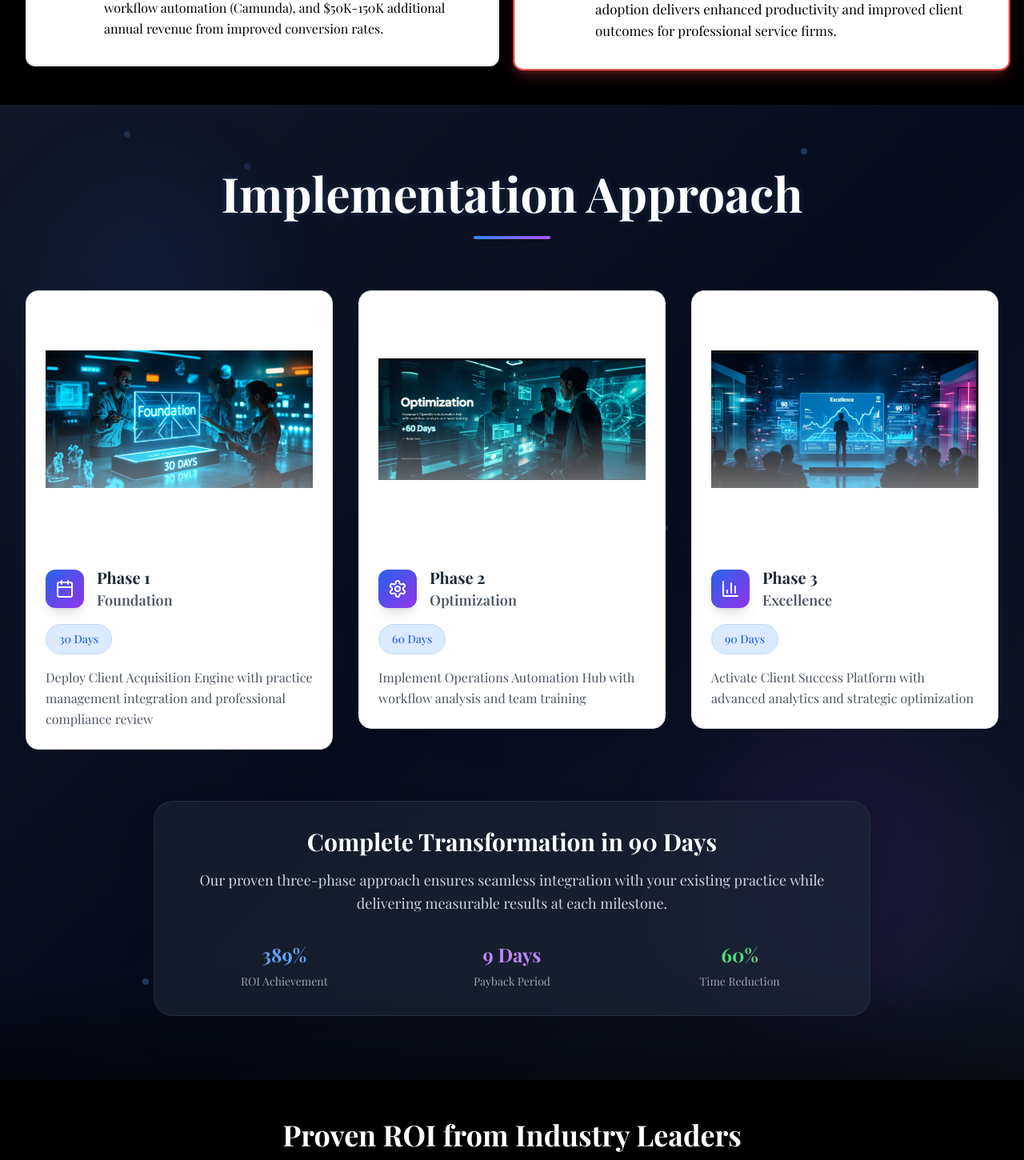
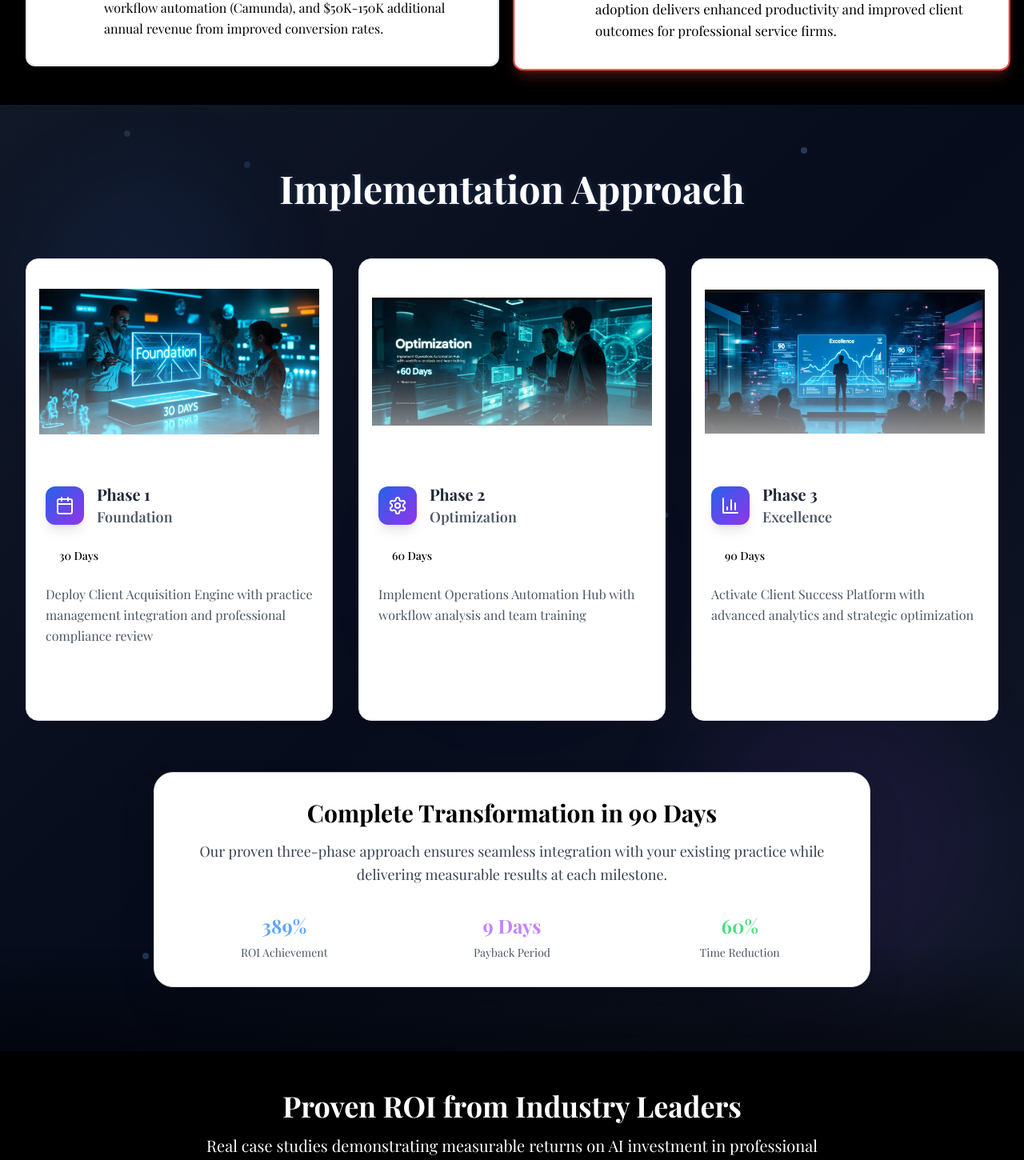
Before and after one commit to SridharA16/ServicoA16, a React (Vite) app: page / in a window 1280 px wide. Shown: the part 2109-3559 px from the top of the page at 80% size. Built offline with nearby package versions, Linux system fonts and the light colour scheme.

Commit message:
Fix Implementation Approach Section Styling

```diff
--- a/src/components/ImplementationSection.tsx
+++ b/src/components/ImplementationSection.tsx
@@ -93,13 +93,12 @@ const ImplementationSection: React.FC<ImplementationSectionProps> = ({ isDarkMod
         {/* Section Title with Glow Effect */}
         <div className="text-center mb-16">
           <h2
-            className="text-5xl md:text-6xl font-bold text-white mb-6 relative"
+            className="text-4xl md:text-5xl font-bold text-white mb-6 relative"
             style={{ fontFamily: "'Playfair Display', Georgia, 'Times New Roman', serif" }}
           >
             <span className="relative z-10">Implementation Approach</span>
             <div className="absolute inset-0 text-blue-400/20 blur-sm">Implementation Approach</div>
           </h2>
-          <div className="w-24 h-1 bg-gradient-to-r from-blue-500 to-purple-500 mx-auto rounded-full"></div>
         </div>
 
         {/* Single Page Layout - All Phases Visible */}
@@ -117,17 +116,17 @@ const ImplementationSection: React.FC<ImplementationSectionProps> = ({ isDarkMod
               {/* Phase Card */}
               <div className="bg-white border border-gray-200 rounded-2xl overflow-hidden hover:bg-gray-50 transition-all duration-500 hover:scale-105 hover:shadow-2xl hover:shadow-blue-500/20 group">
                 {/* Image Container - Increased Size */}
-                <div className="relative h-80 overflow-hidden">
+                <div className="relative h-64 overflow-hidden">
                   <img
                     src={phase.image}
                     alt={phase.phase}
-                    className="w-full h-full object-contain p-6 group-hover:scale-110 transition-transform duration-700"
+                    className="w-full h-full object-contain p-4 group-hover:scale-110 transition-transform duration-700"
                   />
                   <div className="absolute inset-0 bg-gradient-to-t from-white/80 via-transparent to-transparent"></div>
                 </div>
 
-                {/* Content - Reduced Size */}
-                <div className="p-6">
+                {/* Content - Consistent Size */}
+                <div className="p-6 h-80">
                   {/* Phase Icon and Title */}
                   <div className="flex items-center mb-4">
                     <div className="w-12 h-12 rounded-xl flex items-center justify-center mr-4 bg-gradient-to-br from-blue-600 to-purple-600 shadow-lg group-hover:shadow-blue-500/50 transition-all duration-300">
@@ -144,7 +143,7 @@ const ImplementationSection: React.FC<ImplementationSectionProps> = ({ isDarkMod
                   </div>
 
                   {/* Duration Badge */}
-                  <div className="inline-block px-4 py-2 rounded-full text-sm font-medium bg-blue-100 text-blue-600 border border-blue-200 mb-4">
+                  <div className="inline-block px-4 py-2 rounded-full text-sm font-medium bg-transparent text-black border border-transparent mb-4">
                     {phase.duration}
                   </div>
 
@@ -165,15 +164,15 @@ const ImplementationSection: React.FC<ImplementationSectionProps> = ({ isDarkMod
           }`}
           style={{ transitionDelay: '1200ms' }}
         >
-          <div className="bg-gray-800/60 backdrop-blur-xl rounded-3xl p-8 max-w-4xl mx-auto shadow-2xl border border-gray-700/50 hover:border-blue-500/50 transition-all duration-500 hover:shadow-blue-500/20 hover:shadow-2xl group hover:scale-105">
+          <div className="bg-white backdrop-blur-xl rounded-3xl p-8 max-w-4xl mx-auto shadow-2xl border border-gray-300 hover:border-blue-500/50 transition-all duration-500 hover:shadow-blue-500/20 hover:shadow-2xl group hover:scale-105">
             {/* Glow Effect on Hover */}
             <div className="absolute inset-0 rounded-3xl bg-gradient-to-r from-blue-500/0 via-blue-500/5 to-purple-500/0 opacity-0 group-hover:opacity-100 transition-opacity duration-500"></div>
 
             <div className="relative z-10">
-              <h3 className="text-3xl font-bold text-white mb-4 text-center group-hover:text-blue-300 transition-colors duration-300">
+              <h3 className="text-3xl font-bold text-black mb-4 text-center group-hover:text-blue-600 transition-colors duration-300">
                 Complete Transformation in 90 Days
               </h3>
-              <p className="text-gray-300 text-lg text-center leading-relaxed group-hover:text-white transition-colors duration-300">
+              <p className="text-gray-700 text-lg text-center leading-relaxed group-hover:text-black transition-colors duration-300">
                 Our proven three-phase approach ensures seamless integration with your existing practice
                 while delivering measurable results at each milestone.
               </p>
@@ -182,15 +181,15 @@ const ImplementationSection: React.FC<ImplementationSectionProps> = ({ isDarkMod
               <div className="grid grid-cols-1 md:grid-cols-3 gap-6 mt-8">
                 <div className="text-center">
                   <div className="text-2xl font-bold text-blue-400 mb-2">389%</div>
-                  <div className="text-gray-400 text-sm">ROI Achievement</div>
+                  <div className="text-gray-600 text-sm">ROI Achievement</div>
                 </div>
                 <div className="text-center">
                   <div className="text-2xl font-bold text-purple-400 mb-2">9 Days</div>
-                  <div className="text-gray-400 text-sm">Payback Period</div>
+                  <div className="text-gray-600 text-sm">Payback Period</div>
                 </div>
                 <div className="text-center">
                   <div className="text-2xl font-bold text-green-400 mb-2">60%</div>
-                  <div className="text-gray-400 text-sm">Time Reduction</div>
+                  <div className="text-gray-600 text-sm">Time Reduction</div>
                 </div>
               </div>
             </div>
```
